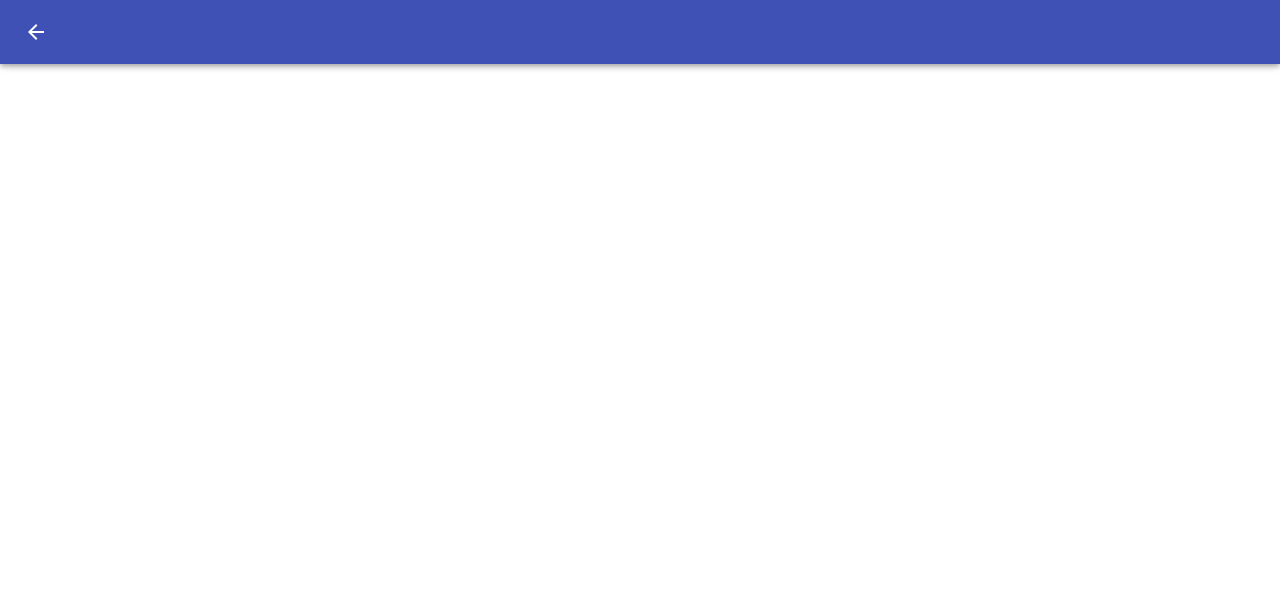
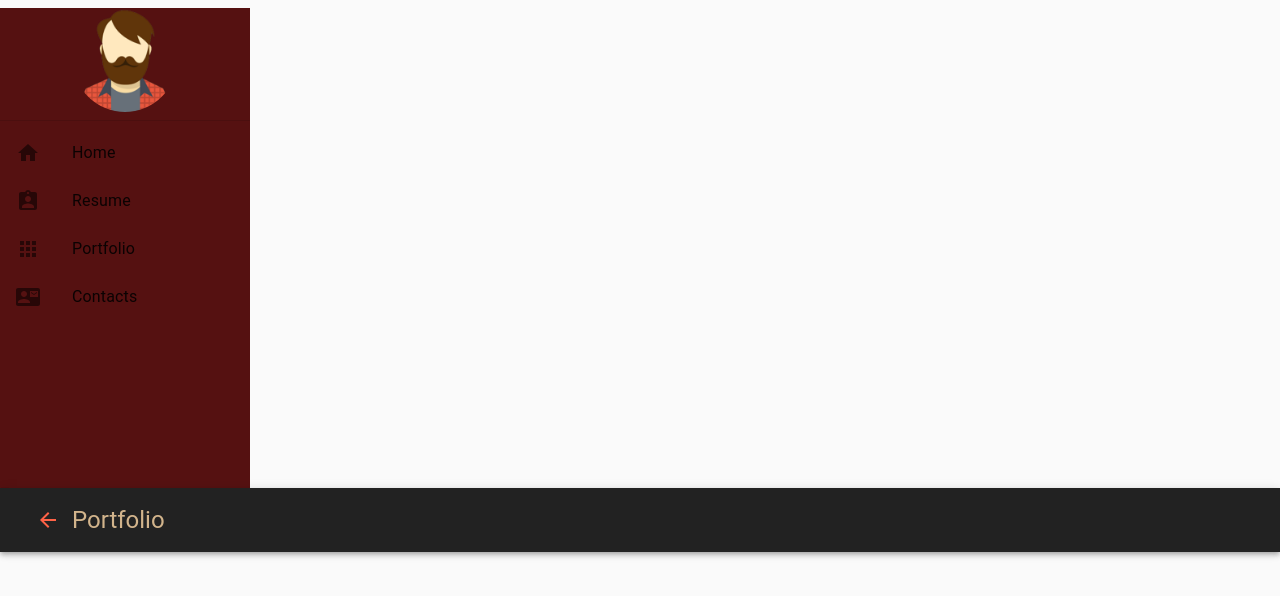
Before and after one commit to PiotrGamorski/portfolio-react-material-ui-app, a React (Create React App) app: page / in a window 1280 px wide. Shown: the top 596 px of the page. Built offline with nearby package versions, Linux system fonts and the light colour scheme.

Commit message:
Avataer and icons list added

```diff
--- a/public/index.html
+++ b/public/index.html
@@ -2,28 +2,8 @@
 <html lang="en">
   <head>
     <meta charset="utf-8" />
-    <link rel="icon" href="%PUBLIC_URL%/favicon.ico" />
     <meta name="viewport" content="width=device-width, initial-scale=1" />
-    <meta name="theme-color" content="#000000" />
-    <meta
-      name="description"
-      content="Web site created using create-react-app"
-    />
-    <link rel="apple-touch-icon" href="%PUBLIC_URL%/logo192.png" />
-    <!--
-      manifest.json provides metadata used when your web app is installed on a
-      user's mobile device or desktop. See https://developers.google.com/web/fundamentals/web-app-manifest/
-    -->
-    <link rel="manifest" href="%PUBLIC_URL%/manifest.json" />
-    <!--
-      Notice the use of %PUBLIC_URL% in the tags above.
-      It will be replaced with the URL of the `public` folder during the build.
-      Only files inside the `public` folder can be referenced from the HTML.
 
-      Unlike "/favicon.ico" or "favicon.ico", "%PUBLIC_URL%/favicon.ico" will
-      work correctly both with client-side routing and a non-root public URL.
-      Learn how to configure a non-root public URL by running `npm run build`.
-    -->
     <title>React App</title>
   </head>
   <body>
--- a/src/App.js
+++ b/src/App.js
@@ -1,11 +1,13 @@
+import React from "react";
+import { CssBaseline } from "@material-ui/core";
 import "./App.css";
 import Home from "./components";
 
 function App() {
   return (
-    <>
+    <CssBaseline>
       <Home />
-    </>
+    </CssBaseline>
   );
 }
 
--- a/src/components/Navbar.js
+++ b/src/components/Navbar.js
@@ -1,11 +1,14 @@
-import React from 'react'
+import React from "react";
+import { makeStyles } from "@material-ui/core/styles";
 import {
   AppBar,
   Toolbar,
+  List,
   ListItem,
   IconButton,
   ListItemText,
-Avater,
+  ListItemIcon,
+  Avatar,
   Divider,
   Typography,
   Box,
@@ -16,19 +19,74 @@
   Home,
   Apps,
   ContactMail,
-} from "@material-ui/icons"
+} from "@material-ui/icons";
+import avatar from "../avatar.png";
+
+//CSS STYLES
+const useStyles = makeStyles((theme) => ({
+  menuSliderContainer: {
+    width: 250,
+    background: "#511",
+    height: "30rem",
+  },
+  avatar: {
+    display: "block",
+    margin: "0.5rem auto",
+    width: theme.spacing(13),
+    height: theme.spacing(13),
+  },
+}));
+
+const menuItems = [
+  {
+    listIcon: <Home />,
+    listText: "Home",
+  },
+  {
+    listIcon: <AssignmentInd />,
+    listText: "Resume",
+  },
+  {
+    listIcon: <Apps />,
+    listText: "Portfolio",
+  },
+  {
+    listIcon: <ContactMail />,
+    listText: "Contacts",
+  },
+];
 
 export const Navbar = () => {
+  const classes = useStyles();
+
   return (
+    <>
+      <Box className={classes.menuSliderContainer} component="div">
+        <Avatar className={classes.avatar} src={avatar} alt="Russel Crowe" />
+        <Divider />
+        <List>
+          {menuItems.map((lsItem, key) => (
+            <ListItem button key={key}>
+              <ListItemIcon>{lsItem.listIcon}</ListItemIcon>
+              <ListItemText primary={lsItem.listText}/>
+            </ListItem>
+          ))}
+        </List>
+      </Box>
       <Box component="nav">
-            <AppBar>
+        <AppBar position="static" style={{ background: "#222" }}>
           <Toolbar>
-                    <ArrowBack/>
+            <IconButton>
+              <ArrowBack style={{ color: "tomato" }} />
+            </IconButton>
+            <Typography variant="h5" style={{ color: "tan" }}>
+              Portfolio
+            </Typography>
           </Toolbar>
         </AppBar>
       </Box>
-    )
+    </>
+  );
 };
 
-
 export default Navbar;
```
Also changed, not shown: 1 other file (tests, documents, lock files or other folders). Lines whose indentation alone changed are shown as unchanged.
